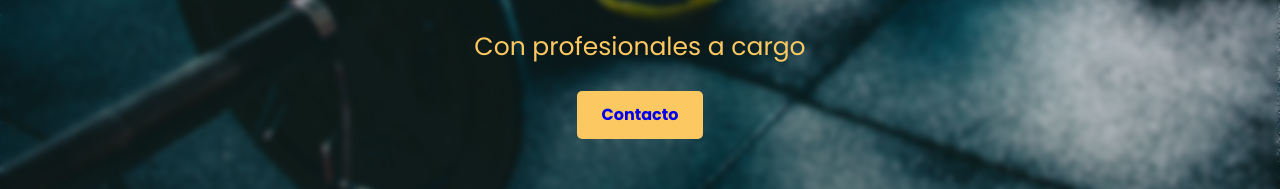
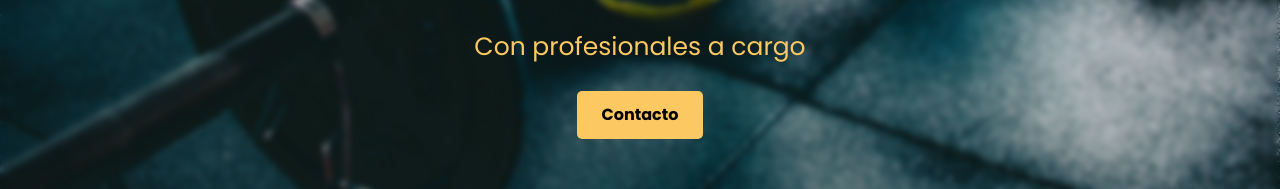
Before and after one commit to brujavsen/gimbo-gim-demo, a React (Vite) app: page / in a window 1280 px wide. Shown: the part 446-635 px from the top of the page. Built offline with nearby package versions, Linux system fonts and the light colour scheme.

Commit message:
button fix contact

```diff
--- a/src/scss/layout/_header.scss
+++ b/src/scss/layout/_header.scss
@@ -50,6 +50,8 @@
                 padding: 1.5rem 2.5rem;
                 border-radius: 5px;
                 font-weight: bold;
+                color: v.$negro;
+                cursor: pointer;
             }
         }
     }
```
